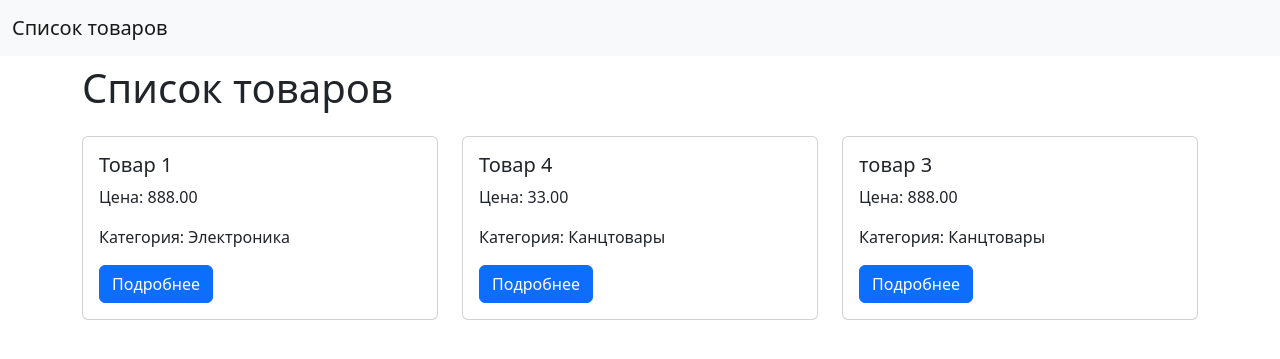
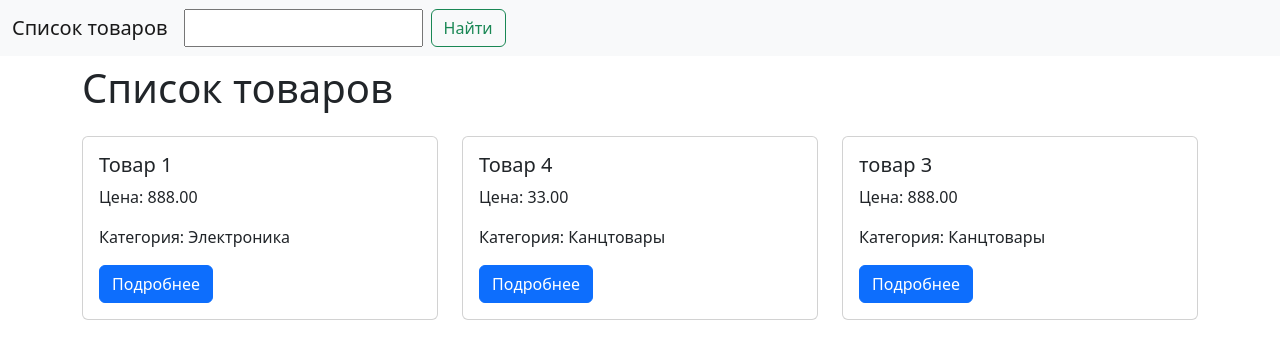
Before and after one commit to k2Raven/store_app, a Django app: page / in a window 1280 px wide. Shown: the top 359 px of the page. Run offline with Django 4.2, Linux system fonts and the light colour scheme; data comes from the database, SQL or seed files in the repository.

Commit message:
Добавил поиск товара по названию

```diff
--- /dev/null
+++ b/webapp/forms.py
@@ -0,0 +1,5 @@
+from django import forms
+
+
+class SearchForm(forms.Form):
+    search = forms.CharField(max_length=50, required=False, label="Найти")
--- a/webapp/templates/index.html
+++ b/webapp/templates/index.html
@@ -1,4 +1,13 @@
 {% extends 'base.html' %}
+
+{% block nav %}
+
+    <form class="d-flex" role="search ms-auto">
+        {{ form.search }}
+      <button class="btn btn-outline-success ms-2" type="submit">Найти</button>
+    </form>
+{% endblock %}
+
 
 {% block content %}
     <h1>Список товаров</h1>
--- a/webapp/views.py
+++ b/webapp/views.py
@@ -1,11 +1,19 @@
 from django.shortcuts import render, get_object_or_404
 from webapp.models import Product
+from webapp.forms import SearchForm
 
 
 # Create your views here.
 def index_view(request):
     products = Product.objects.filter(balance__gt=0).order_by('category', 'name')
-    return render(request, 'index.html', {'products': products})
+    form = SearchForm(data=request.GET)
+    if form.is_valid():
+        name = form.cleaned_data['search']
+        if name:
+            products = products.filter(name=name)
+            # products = products.filter(name__icontains=name)
+
+    return render(request, 'index.html', {'products': products, 'form': form})
 
 
 def product_view(request, pk):
```
